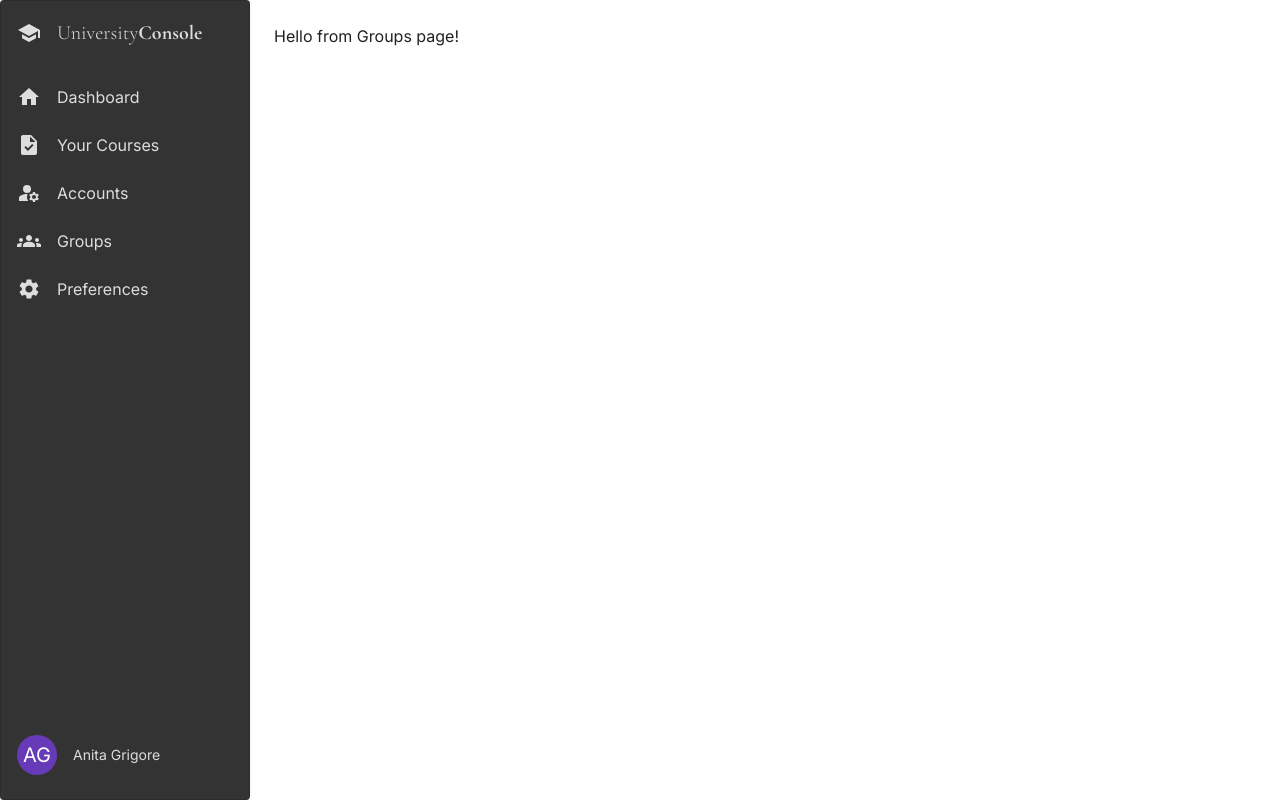
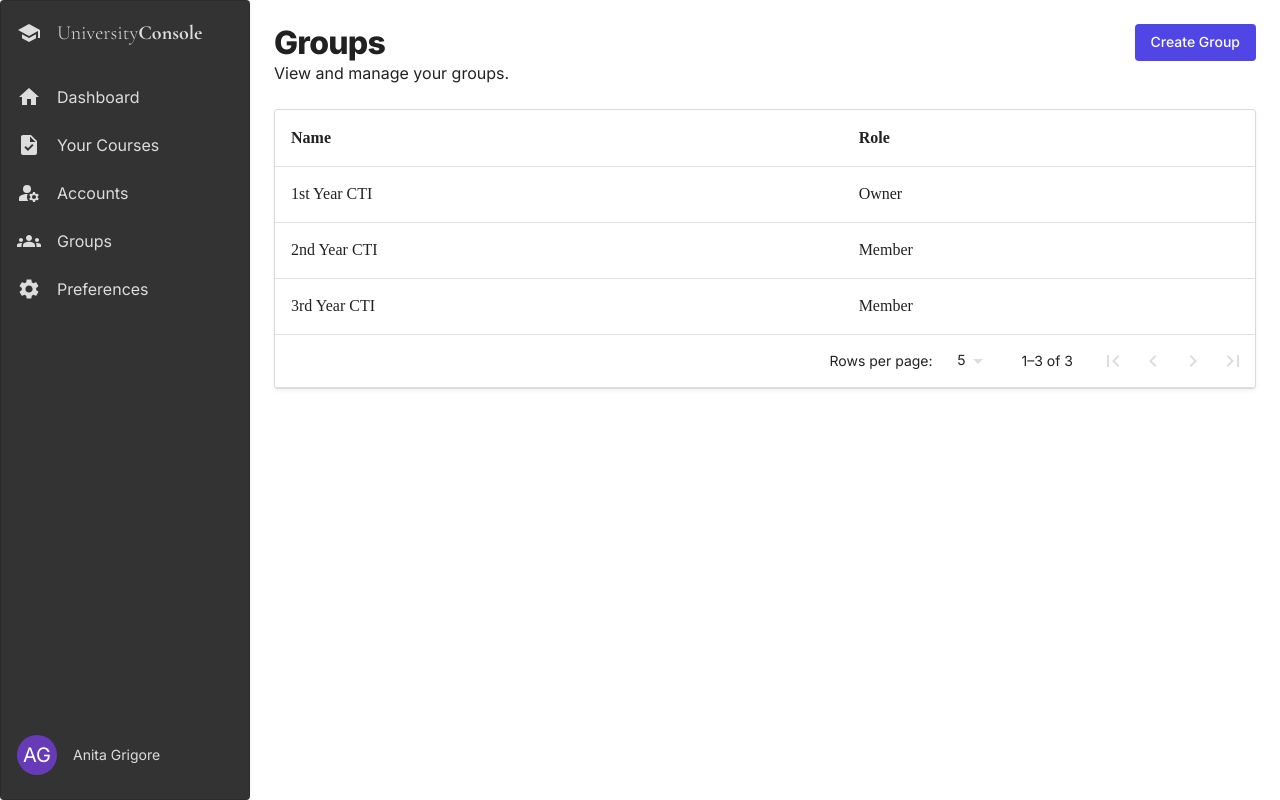
Before and after one commit to UniversityConsole/console, a React app: page /groups in a window 1280 px wide. Built offline with nearby package versions, Linux system fonts and the light colour scheme; the HTML template or start-up script is replaced by a standard one.

Commit message:
Add Groups interface

```diff
--- a/package.json
+++ b/package.json
@@ -24,6 +24,7 @@
     "typescript": "^4.7.3",
     "typings-for-css-modules-loader": "^1.7.0",
     "webpack": "^5.73.0",
+    "webpack-bundle-analyzer": "^4.5.0",
     "webpack-cli": "^4.9.2",
     "webpack-dev-server": "^4.9.2"
   },
--- /dev/null
+++ b/src/CreateGroup/CreateGroup.tsx
@@ -0,0 +1,12 @@
+import {ConsoleHeader} from "../ConsoleHeader";
+import * as React from "react";
+
+export default function CreateGroup() {
+  return (
+    <>
+      <ConsoleHeader title="Create Group">
+        Register a new group in University Console.
+      </ConsoleHeader>
+    </>
+  )
+}
--- /dev/null
+++ b/src/Groups/Groups.tsx
@@ -0,0 +1,40 @@
+import React, {Suspense, useState} from "react";
+import Button from "@mui/material/Button";
+import {ConsoleHeader} from "../ConsoleHeader";
+import {PaginatedTable} from "../DataTable";
+import {useNavigate} from "react-router-dom";
+
+export default function Groups() {
+  const navigate = useNavigate();
+
+  const consoleActions = (
+    <>
+      <Button
+        variant="contained"
+        onClick={() => navigate('/create-group')}
+      >Create Group</Button>
+    </>
+  );
+
+  const accounts = [
+    { id: '1', name: "1st Year CTI", role: "Owner"},
+    { id: '2', name: "2nd Year CTI", role: "Member"},
+    { id: '3', name: "3rd Year CTI", role: "Member"},
+  ];
+
+  return (
+    <>
+      <ConsoleHeader title="Groups" actions={consoleActions}>
+        View and manage your groups.
+      </ConsoleHeader>
+      <PaginatedTable
+        columnDefinitions={[
+          { id: 'name', head: 'Name', cell: item => item.name },
+          { id: 'date', head: 'Role', cell: item => item.role },
+        ]}
+        items={accounts}
+        isLoading={false}
+      />
+    </>
+  );
+}
--- a/src/groups.tsx
+++ /dev/null
@@ -1,12 +0,0 @@
-import Typography from "@mui/material/Typography";
-import React from "react";
-
-export default function Groups() {
-  return (
-    <>
-      <Typography>
-        Hello from Groups page!
-      </Typography>
-    </>
-  )
-}
--- a/src/index.tsx
+++ b/src/index.tsx
@@ -12,9 +12,10 @@ import {Suspense} from "react";
 const Dashboard = React.lazy(() => import(/* webpackChunkName: "dashboard" */'./dashboard'));
 const Courses = React.lazy(() => import(/* webpackChunkName: "courses" */ './courses'));
 const Accounts = React.lazy(() => import(/* webpackChunkName: "accounts" */ './Accounts/Accounts'));
-const Groups = React.lazy(() => import(/* webpackChunkName: "groups" */ './groups'));
+const Groups = React.lazy(() => import(/* webpackChunkName: "groups" */ './Groups/Groups'));
 const Preferences = React.lazy(() => import(/* webpackChunkName: "preferences" */ './preferences'));
 const CreateAccount = React.lazy(() => import(/* webpackChunkName: "createAccount" */ './CreateAccount/CreateAccount'));
+const CreateGroup = React.lazy(() => import(/* webpackChunkName: "createAccount" */ './CreateGroup/CreateGroup'));
 
 function App() {
   return (
@@ -41,6 +42,7 @@ function App() {
                 <Route path="/groups" element={<Groups/>}/>
                 <Route path="/preferences" element={<Preferences/>}/>
                 <Route path="/create-account" element={<CreateAccount/>}/>
+                <Route path="/create-group" element={<CreateGroup />}/>
               </Routes>
             </Suspense>
           </Box>
--- a/webpack.config.js
+++ b/webpack.config.js
@@ -2,8 +2,6 @@ const path = require('path');
 const ExtractCssChunks = require('extract-css-chunks-webpack-plugin');
 const HtmlWebpackPlugin = require('html-webpack-plugin');
 const StatsWriterPlugin = require('webpack-stats-plugin').StatsWriterPlugin;
-const CompressionPlugin  = require('compression-webpack-plugin');
-const DuplicatePackageCheckerPlugin = require("duplicate-package-checker-webpack-plugin");
 
 module.exports = {
   mode: 'development',
@@ -55,6 +53,22 @@ module.exports = {
     path: path.resolve(__dirname, 'build'),
     assetModuleFilename: 'images/[hash][ext][query]',
   },
+  optimization: {
+    splitChunks: {
+      cacheGroups: {
+        reactVendor: {
+          test: /[\\/]node_modules[\\/](react|react-dom|react-router-dom)[\\/]/,
+          name: 'vendor-react',
+          chunks: 'all',
+        },
+        muiVendor: {
+          test: /[\\/]node_modules[\\/](@mui)[\\/]/,
+          name: 'vendor-mui',
+          chunks: 'all',
+        },
+      },
+    },
+  },
   devServer: {
     static: {
       directory: path.resolve(__dirname, 'build'),
```
Also changed, not shown: 1 other file (tests, documents, lock files or other folders).
